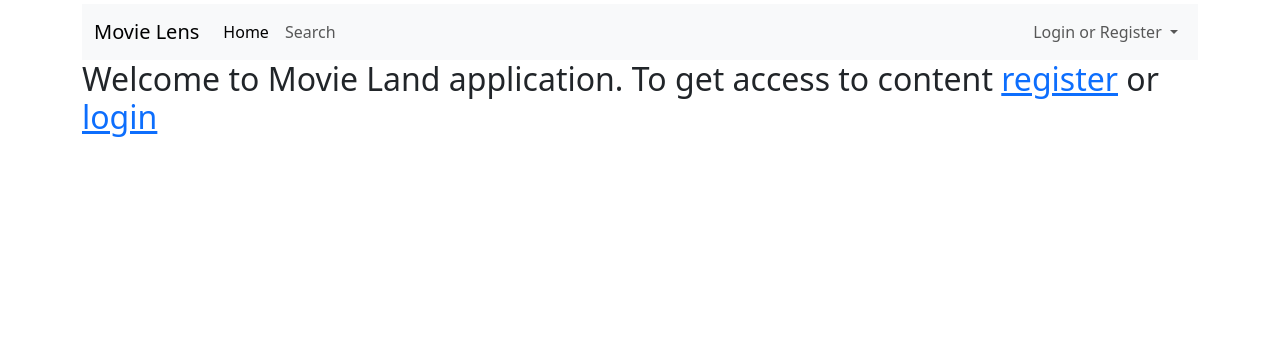
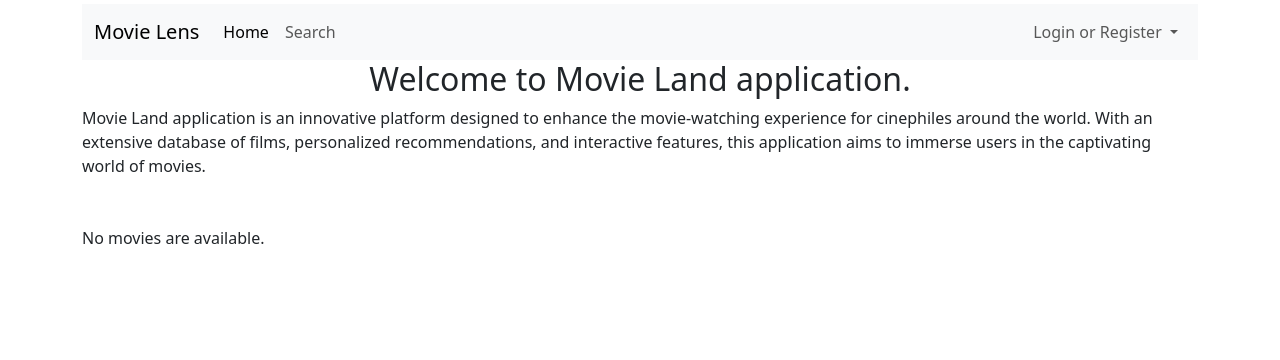
Before and after one commit to Joramba/movie_lens, a Django app: page / in a window 1280 px wide. Shown: the top 360 px of the page. Run offline with Django 4.2, Linux system fonts and the light colour scheme; some libraries are stand-ins or nearby versions.

Commit message:
feat: add cards for homepage for anonymous user

```diff
--- a/movielens/userview/templates/userview/index.html
+++ b/movielens/userview/templates/userview/index.html
@@ -89,8 +89,8 @@
       <div class="p-4">
         {% if ratings %} {% for rating in ratings.all %}
         <li class="list-group-item list-group-item-action">
-          Movie: {{ rating.movie }}, Rating: {{ rating.value }}, User:
-          {{ rating.user }}
+          Movie: {{ rating.movie }}, Rating: {{ rating.value }}, User: {{
+          rating.user }}
         </li>
         {% endfor %} {% else %}
         <p>No ratins yet</p>
@@ -148,10 +148,38 @@
           </div>
         </div>
       </nav>
-      <h2>
-        Welcome to Movie Land application. To get access to content
-        <a href="/register">register</a> or <a href="/login">login</a>
-      </h2>
+      <h2 class="text-center">Welcome to Movie Land application.</h2>
+      <p class="mb-5">
+        Movie Land application is an innovative platform designed to enhance the
+        movie-watching experience for cinephiles around the world. With an
+        extensive database of films, personalized recommendations, and
+        interactive features, this application aims to immerse users in the
+        captivating world of movies.
+      </p>
+      <div class="row row-cols-2 row-cols-md-2 g-5 gap-5">
+        {% if movies %} {% for movie in movies %}
+        <div class="card" style="width: 18rem">
+          <img
+            src="{{ movie.img_url }}"
+            class="card-img-top"
+            alt="{{ movie.title }}"
+          />
+          <div class="card-body flex-column flex">
+            <h5 class="card-title">{{ movie.title }}</h5>
+            <div class="my-3">
+              {% for genre in movie.genres.all %}
+              <span class="badge bg-secondary">{{ genre.name }}</span>
+              {% endfor %}
+            </div>
+            <a href="/movie/{{movie.id}}" class="btn btn-primary text-center"
+              >Details</a
+            >
+          </div>
+        </div>
+        {% endfor %} {% else %}
+        <p>No movies are available.</p>
+        {% endif %}
+      </div>
     </div>
     {% endif %}
   </body>
```
Also changed, not shown: movielens/userview/models.py (+18 -1 lines), movielens/userview/migrations/0002_movie_audience_rating_movie_critic_rating_and_more.py (added), movielens/userview/migrations/0003_alter_movie_audience_rating_and_more.py (added).
